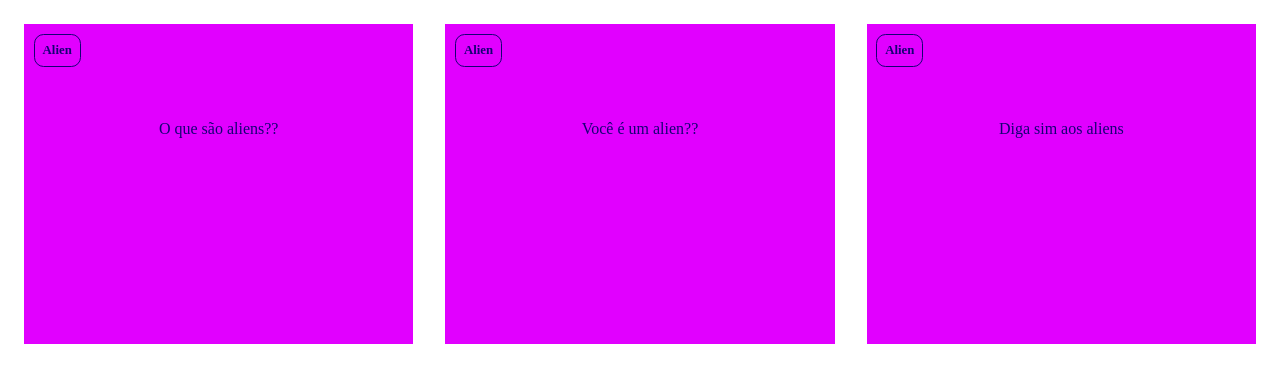
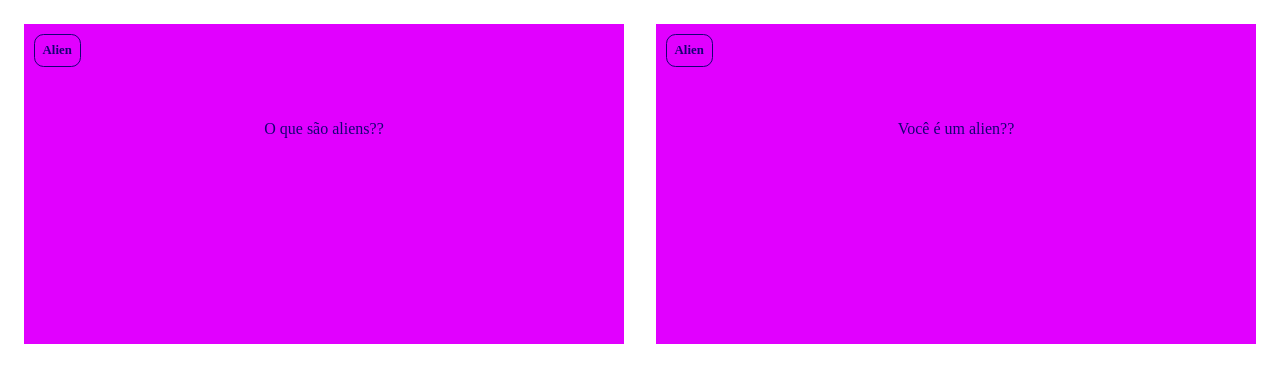
Before and after one commit to P4ralelepipedo/Site-Alura-ves-o-alien-, a plain HTML site: page index.html in a window 1280 px wide. Drawn offline with Linux system fonts and the light colour scheme; a web font is replaced by a local one.

Commit message:
Atualizar o index.html

```diff
--- a/index.html
+++ b/index.html
@@ -34,17 +34,6 @@
                     </div>
                 </div>
             </article>
-<article class="cartao">
-                <div class="cartao__conteudo">
-                    <h3>Alien</h3>
-                    <div class="cartao__conteudo__pergunta">
-                        <p>Diga sim aos aliens</p>
-                    </div>
-                    <div class="cartao__conteudo__resposta">
-                            <p>Sim zipzop</p>
-                    </div>
-                </div>
-            </article>
         </section>
     <footer>
         <p>Projeto alienigico</p>
```
